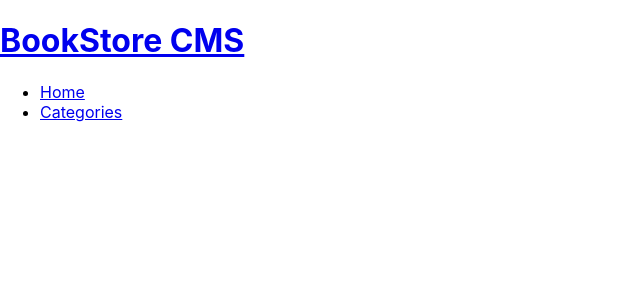
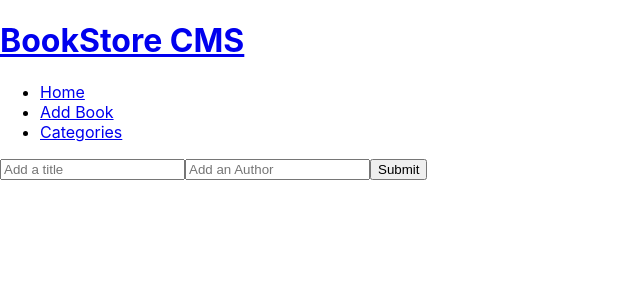
Before and after one commit to IsmailChangezi/React-bookstore, a React (Create React App) app: page /BookForm in a window 1280 px wide. Shown: the top 300 px of the page, without its empty margins (0-640 px from the left). Built offline with nearby package versions, Linux system fonts and the light colour scheme.

Commit message:
Route for Form

```diff
--- a/src/App.js
+++ b/src/App.js
@@ -4,6 +4,7 @@ import { Route, Routes } from 'react-router-dom';
 import Categories from './components/Categories';
 import Navigation from './components/Navigation';
 import Book from './components/Book';
+import BookForm from './components/BookForm';
 
 function App() {
   return (
@@ -11,6 +12,7 @@ function App() {
       <Navigation />
       <Routes>
         <Route path="/" element={<Book author="world" title="HEllo" />} />
+        <Route path="/BookForm" element={<BookForm />} />
         <Route path="/categories" element={<Categories />} />
       </Routes>
     </>
--- a/src/components/Navigation.js
+++ b/src/components/Navigation.js
@@ -13,6 +13,9 @@ export default function Navigation() {
             <Link to="/">Home</Link>
           </li>
           <li>
+            <Link to="/BookForm">Add Book</Link>
+          </li>
+          <li>
             <Link to="/Categories">Categories</Link>
           </li>
         </ul>
```
